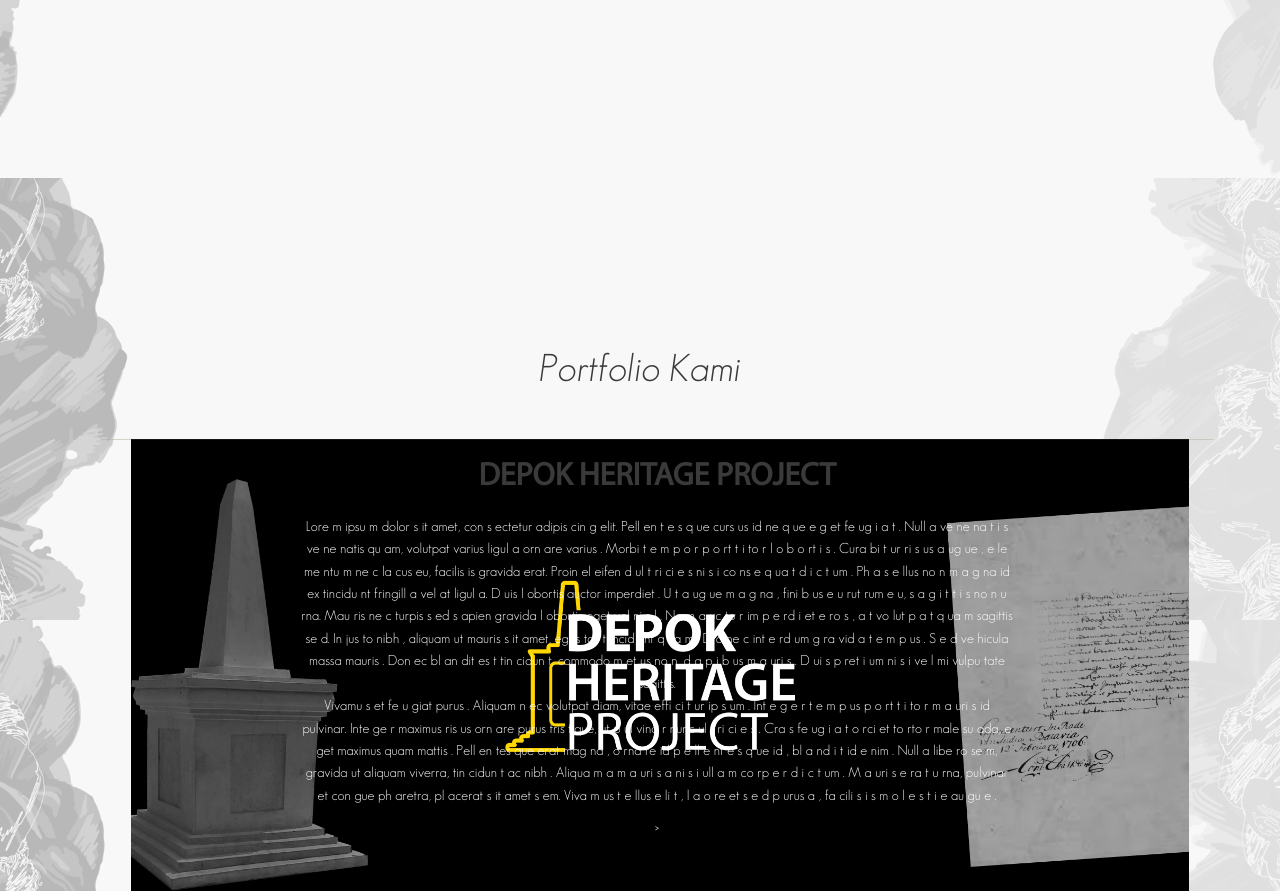
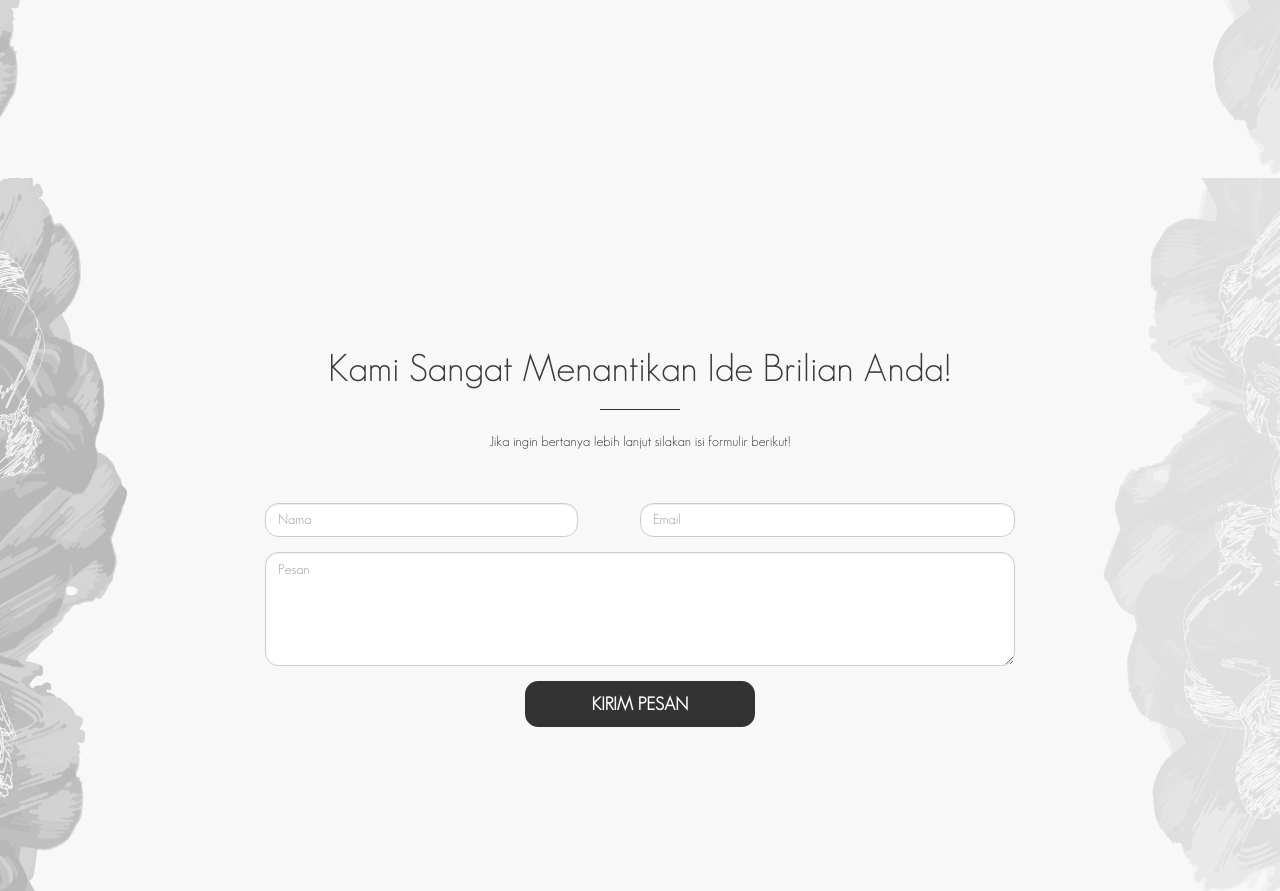
Before and after one commit to Fathyaff/companyprofilemuseumheritage, a PHP site: page / in a window 1280 px wide. Shown: the part 2172-3063 px from the top of the page. Run offline with PHP 8.4, Linux system fonts and the light colour scheme.

Commit message:
comment portfolio

```diff
--- a/index.php
+++ b/index.php
@@ -292,7 +292,8 @@ if (isset($_POST['submit'])) {
             </div>
         </section>
 
-        <section class="home-section bg-white" id="portfolio2" style="
+        <!-- Portfolio Grid -->
+        <!-- <section class="home-section bg-white" id="portfolio2" style="
         background-image: url(img/asets/bg-2-bw.png); background-position: center; background-size: cover;
         ">
             <div class="container">
```
